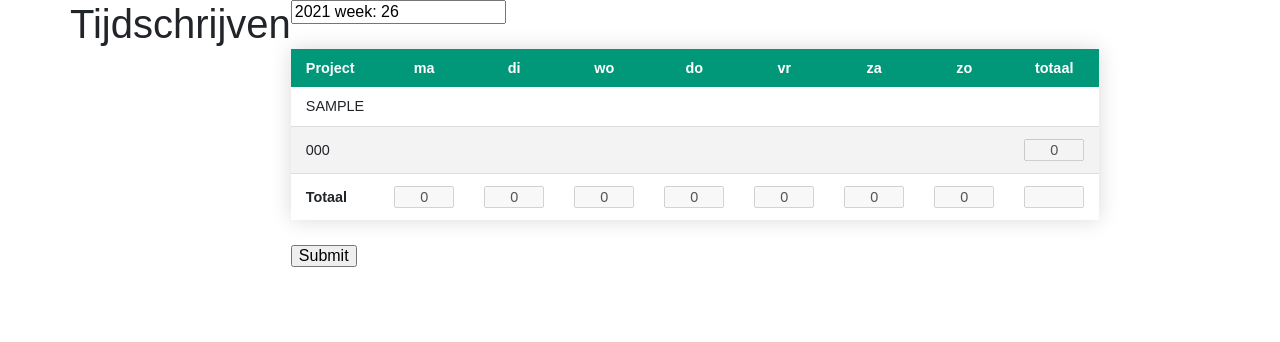
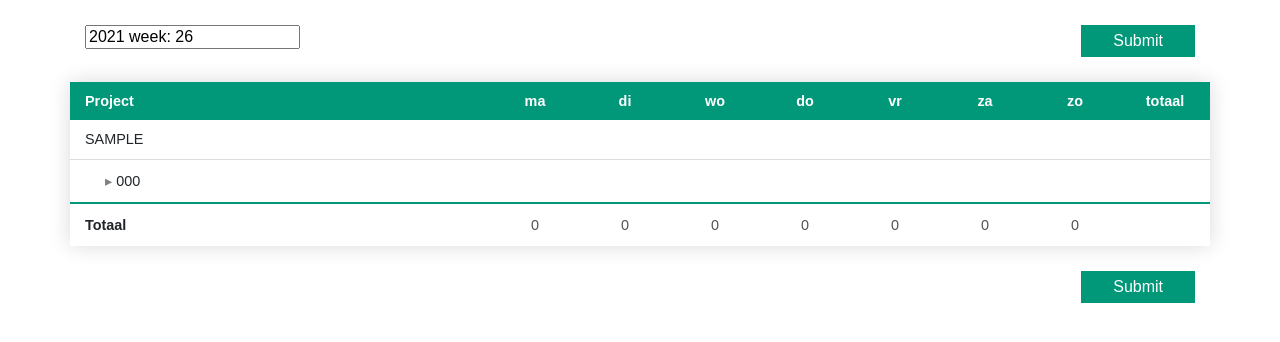
Before and after one commit to Arjan-He/timefox, a Django app: page /tijdschrijven/urenschrijven in a window 1280 px wide. Shown: the part 48-390 px from the top of the page. Run offline with Django 3.2, Linux system fonts and the light colour scheme; a user stored in the database is signed in; tables that the repository leaves empty hold one stand-in row (values such as "Sample post"); some libraries are stand-ins or nearby versions.

Commit message:
opmaak tijdschrijven

```diff
--- a/tijdschrijven/static/css/styles.css
+++ b/tijdschrijven/static/css/styles.css
@@ -17,19 +17,8 @@
     pointer-events: none;
 }
 
-.sidebar-nav {
-    margin-top: 20px;
-    padding: 0;
-    list-style: none;
-}
 
 /* TIMEWRITETABLE */
-
-.ts-tablediv{
-    overflow-x:auto;
-    width: 70%;
-    margin:0 auto;
-}
 
 /* input number, get rid of arrows
    Firefox */
@@ -39,10 +28,13 @@
 
 .ts-tableProjecten {
     border-collapse: collapse;
-    margin: 25px 0;
+    margin-left: auto;
+    margin-right: auto;
+    margin-top: 25px;
+    margin-bottom: 25px;
+    width: 1140px;
     font-size: 0.9em;
     font-family: sans-serif;
-    min-width: 400px;
     box-shadow: 0 0 20px rgba(0, 0, 0, 0.15);
 }
 
@@ -65,13 +57,18 @@
     border-bottom: 1px solid #dddddd;
 }
 
+/*
 .ts-tableProjecten tbody tr:nth-of-type(even) {
     background-color: #f3f3f3;
+} */
+
+.ts-rijeindtotaal{
+    border-top: 2px solid #009879;
 }
 
-.ts-tableProjecten tbody tr:last-of-type {
+/* .ts-tableProjecten tbody tr:last-of-type {
     border-bottom: 2px solid #009879;
-}
+} */
 
 .ts-tableProjecten tbody tr.active-row {
     font-weight: bold;
@@ -97,6 +94,43 @@
 
 .ts-rijactiviteit{
     display:none;
+    background-color: #f3f3f3;
+}
+
+.ts-projecttitle{
+    text-indent:20px;
+    cursor:pointer;
+}
+
+.ts-activiteittitel{
+    text-indent:40px;
+}
+
+.ts-inputtotaal{
+    text-align: center;
+    outline: none !important;
+    background-color: #fff;
+    box-shadow: none;
+    border:0;
+}
+
+.ts-projectarrow{
+    color:#808080;
+}
+
+.ts-gridcell{
+    padding:5px;
+}
+
+.ts-submit{
+    background-color: #009879;
+    border:none;
+    color: white;
+    padding:8px 32px;
+    text-decoration: none;
+    cursor:pointer;
+    float:right;
+    margin-bottom: 25px;
 }
 
   /* TIMEWRITETABLE */
--- a/tijdschrijven/static/js/functions.js
+++ b/tijdschrijven/static/js/functions.js
@@ -51,9 +51,12 @@
         //alle activiteiten hebben een class p-{hunprojectid}
         let allProjectAct = '.p-'+projectID
 
+        $('.ts-projectarrow').html('&#9656;');
+
         //en toggle alle activiteiten van het geklikte project
         if(thedisplay=='none'){
             $(allProjectAct).css('display','table-row');
+            $(this).find('.ts-projectarrow').html('&#9652;');
         }else{
             $(allProjectAct).css('display','none');
         }
--- a/tijdschrijven/templates/urenschrijven.html
+++ b/tijdschrijven/templates/urenschrijven.html
@@ -18,12 +18,14 @@
 
 {% block content %}
 
-<h1>Tijdschrijven</h1>
 
 <form method="POST" id='formGrid' action="{% url 'urenschrijven' %}">
   {% csrf_token %}
 
-<input type="text" id="weekPicker" value="{{ datum }}">
+<div style='margin-top:25px;' class='container-fluid'>
+    <input type="text" id="weekPicker" value="{{ datum }}">
+    <input type="submit" name='saveGrid' value="Submit" class='ts-submit'>
+</div>
 
 <table class="ts-tableProjecten" id="tijdgrid">
 
@@ -40,15 +42,15 @@
     </thead>
 
     <tfoot>
-      <tr>
+      <tr class='ts-rijeindtotaal'>
         <th class='ts-totaal'>Totaal</th>
         {% for day in dagenindeweek %}
         <th class='ts-totaal'>
-          <input type='number' class="ts-urenvak ts-dagtotaal" weekdag="{{ forloop.counter0 }}" disabled>
+          <input type='number' class="ts-urenvak ts-dagtotaal ts-inputtotaal" weekdag="{{ forloop.counter0 }}" disabled>
         </th>
         {% endfor %}
         <th class='ts-totaal'>
-          <input type='number' class="ts-urenvak ts-eindtotaal" disabled>
+          <input type='number' class="ts-urenvak ts-eindtotaal ts-inputtotaal" disabled>
         </th>
       </tr>
     </tfoot>
@@ -65,19 +67,6 @@
           {% endifchanged %}
 
           {% ifchanged i.groepID %}
-          {% if not forloop.first %}
-            <tr>
-                <td></td>
-                <td></td>
-                <td></td>
-                <td></td>
-                <td></td>
-                <td></td>
-                <td></td>
-                <td></td>
-                <td></td>
-            </tr>
-          {% endif %}
             <tr>
               <td class='ts-groeptitle'>{{ i.groep }}</td>
               {% for day in dagenindeweek %}
@@ -89,12 +78,12 @@
 
           {% ifchanged i.projectID %}
             <tr id='p-{{ i.projectID }}''>
-            <td class='ts-projecttitle'>{{ i.titel }}</td>
+            <td class='ts-projecttitle'> <span class='ts-projectarrow'>&#9656;</span> {{ i.titel }}</td>
             {% for day in dagenindeweek %}
               <td></td>
             {% endfor %}
             <td class='ts-totaal'>
-                <input type="number" class="ts-urenvak ts-abonnementtotaal" abonnement="14" disabled>
+                <input type="number" class="ts-urenvak ts-inputtotaal" abonnement="14" disabled>
             </td>
             </tr>
           {% endifchanged %}
@@ -104,7 +93,7 @@
               <td class='ts-activiteittitel'>{{ i.activiteit }}</td>
           {% endifchanged %}
 
-          <td class='ts-gridcell' style='padding:0'>
+          <td class='ts-gridcell'>
             <input type="number"
                 name="cell_{{ i.projectactiviteitID }}_{% if i.tijdID == None %}0{% else %}{{ i.tijdID }}{% endif %}_{{ i.datum|date:'Y-m-d' }}"
                 class="ts-urenvak"
@@ -125,8 +114,9 @@
     </table>
 
 
-
-    <input type="submit" name='saveGrid' value="Submit">
+    <div class='container-fluid'>
+        <input type="submit" name='saveGrid' value="Submit" class='ts-submit'>
+    </div>
 
 </form>
 
```
